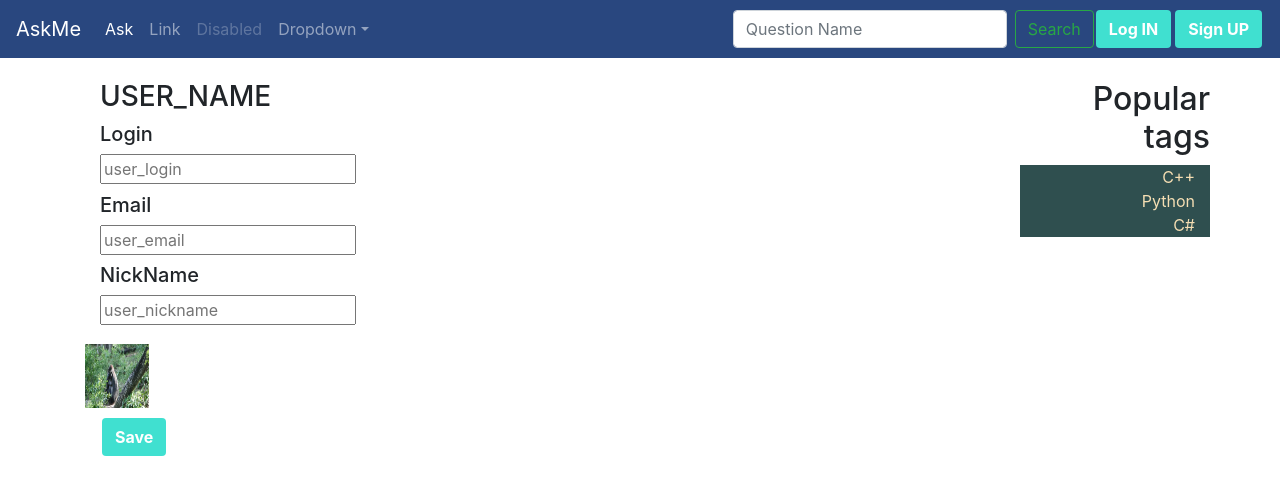
After one commit to RyazMax/TechPark, a Django app: page /profile/ in a window 1280 px wide. The commit adds this page. Shown: the top 495 px of the page. Run offline with Django 3.2, Linux system fonts and the light colour scheme; some libraries are stand-ins or nearby versions.

Commit message:
Add profile file

```diff
--- a/WEB/mysit/mysit/urls.py
+++ b/WEB/mysit/mysit/urls.py
@@ -25,4 +25,5 @@
     path('login/', views.showLogIn),
     path('signup/', views.showSignUp),
     path('admin/', admin.site.urls),
+    path('profile/', views.showProfile)
 ]
--- a/WEB/mysit/mysit/views.py
+++ b/WEB/mysit/mysit/views.py
@@ -3,7 +3,7 @@
 
 # Главная страница со списком вопросов
 def showIndex(request):
-    return render(request, 'index.html')
+    return render(request, 'index.html', {'questions':list(range(5))})
 
 # Страница с одним вопросом
 def showQuestion(request):
@@ -20,3 +20,7 @@
 # Страница регистрации
 def showSignUp(request):
     return render(request, 'signup.html')
+
+# Cтраница профиля
+def showProfile(request):
+    return render(request, 'profile.html')
--- a/WEB/mysit/static/css/askme.css
+++ b/WEB/mysit/static/css/askme.css
@@ -1,14 +1,28 @@
 body {
     padding-top: 5rem;
   }
-  .starter-template {
+
+.starter-template {
     padding: 3rem 1.5rem;
     text-align: center;
   }
+/* Блок вопроса на главной странице*/
+.askme-questionblock
+{
+    background: #d8a95f;
+    padding: 5px;
+    color: black;
+}
+.askme-useravatar
+{
+    width: 64px;
+    height: 64px;
+    margin-top: 10px;
+}
 
 .askme-navbg
 {
-    background: #FFF273 /*1E0050*/
+    background: #29477F; /*1E0050*/
 }
 .askme-sign
 {
@@ -17,9 +31,10 @@
     font-weight: bold;
     margin: 2px;
 }
-.higher
+.askme-higher
 {
-    padding-top: 2%;
+    margin-top: 4%;
+    margin-bottom: 4%;
 }
 div.tags
 {
--- a/WEB/mysit/templates/base.html
+++ b/WEB/mysit/templates/base.html
@@ -8,7 +8,7 @@
     </head>
 
 <body>
-     <nav class="navbar navbar-expand-md navbar-light askme-navbg fixed-top">
+     <nav class="navbar navbar-expand-md navbar-dark askme-navbg fixed-top">
       <a class="navbar-brand" href="/">AskMe</a>
       <button class="navbar-toggler" type="button" data-toggle="collapse" data-target="#navbarsExampleDefault" aria-controls="navbarsExampleDefault" aria-expanded="false" aria-label="Toggle navigation">
         <span class="navbar-toggler-icon"></span>
--- a/WEB/mysit/templates/login.html
+++ b/WEB/mysit/templates/login.html
@@ -4,7 +4,7 @@
 <div class=col-4>
 <h3>Log In</h3>
 
-<form action="">
+<form action="/profile">
     <input type="text" class="form-control" placeholder="Email"><br>
     <input type="text" class="form-control" placeholder="Password">
     <button class="btn askme-sign my-3" type="submit">Log In</button>
--- /dev/null
+++ b/WEB/mysit/templates/profile.html
@@ -0,0 +1,41 @@
+{% extends "base.html" %}
+
+{% block content %}
+<div class = "col-4">
+    <h3>USER_NAME</h3>
+    <form action="#">
+        <div class = "row askme-higher">
+        <div class = "col-3">
+            <h5>Login</h5>
+        </div>
+        <div class = "col">
+            <input type="text" placeholder="user_login">
+        </div>
+        </div>
+
+        <div class = "row askme-higher">
+            <div class = "col-3">
+                <h5>Email</h5>
+            </div>
+            <div class = "col">
+                <input type="text" placeholder="user_email">
+            </div>
+        </div>
+
+        <div class = "row askme-higher">
+            <div class = "col-3">
+                <h5>NickName</h5>
+            </div>
+            <div class = "col">
+                <input type="text" placeholder="user_nickname">
+            </div>
+        </div>
+
+        <div class = "row askme-higher">
+            <img src="/static/img/test.jpg" class="askme-useravatar">
+        </div>
+
+        <button class="btn askme-sign" type="submit">Save</button>
+    </form>
+</div>
+{% endblock content %}
```
Also changed, not shown: WEB/mysit/templates/ask.html (+17 -2 lines), WEB/mysit/templates/index.html (+11 -1 lines).
